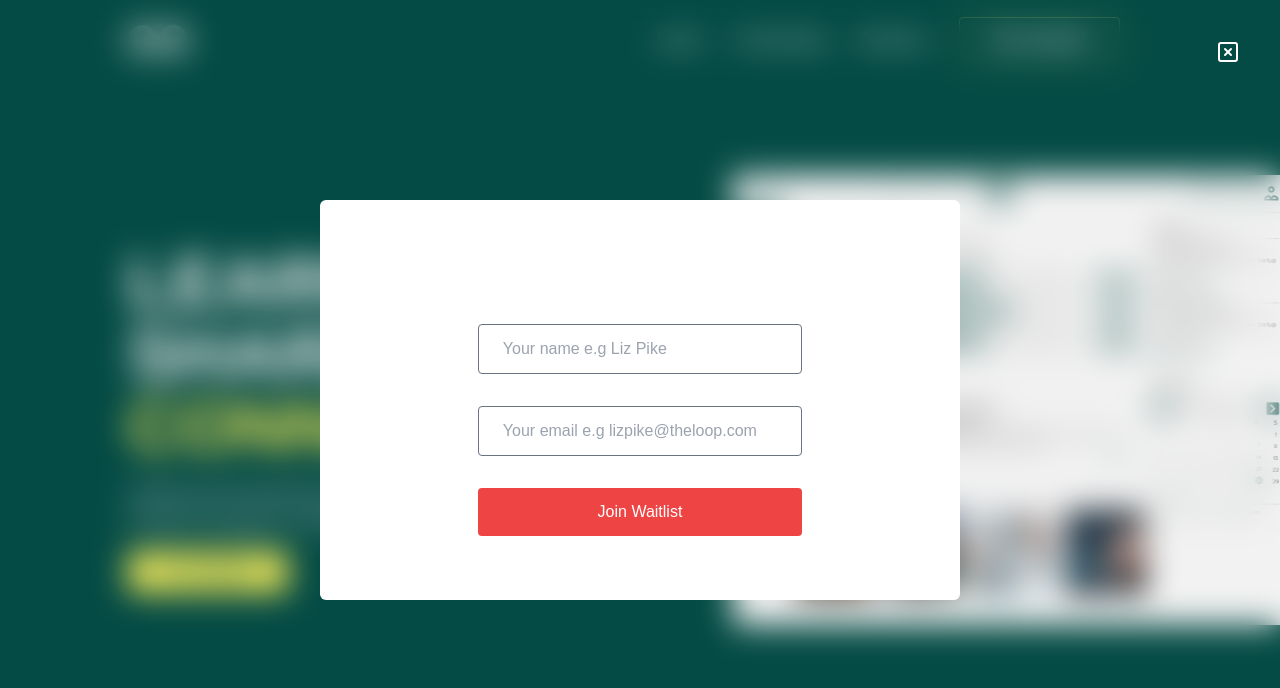
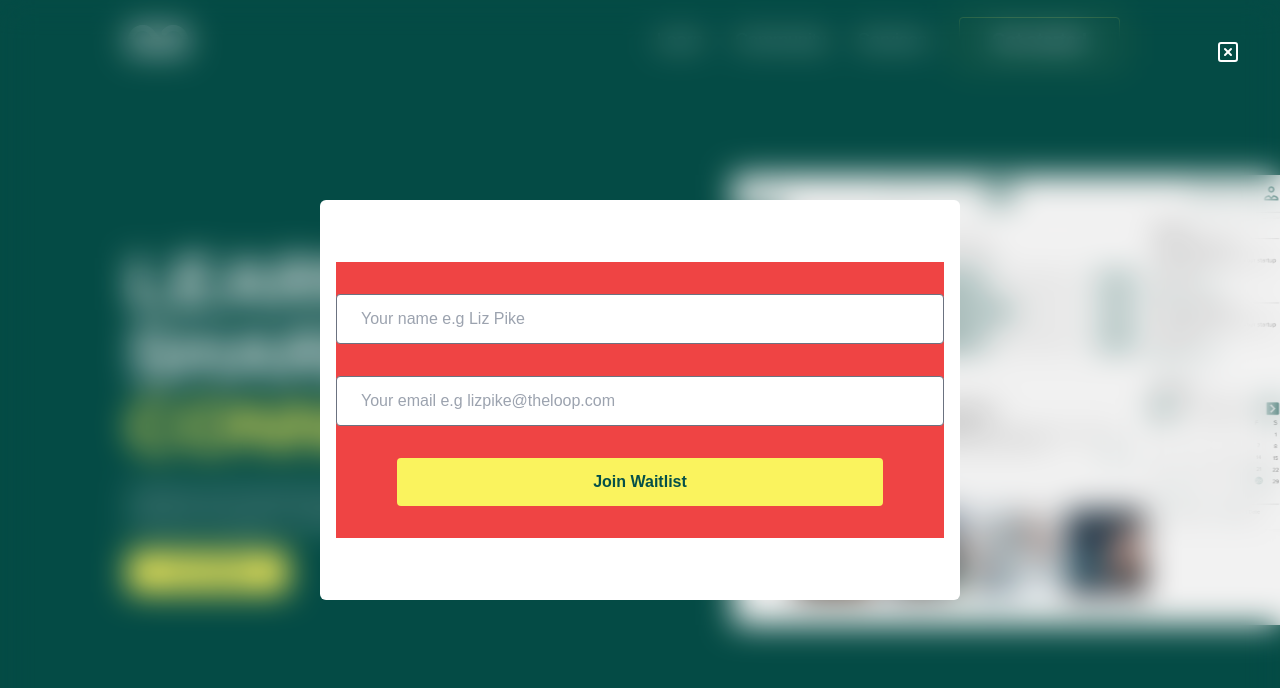
Before and after one commit to code-env/theloop, a Next.js app: page / in a window 1280 px wide. Both pictures are taken after a click on the button "Join Waitlist". Shown: the top 688 px of the page. Built offline with nearby package versions, Linux system fonts and the light colour scheme; a web font is replaced by a local one.

Commit message:
working the joinlist form

```diff
--- a/src/components/Hero.tsx
+++ b/src/components/Hero.tsx
@@ -55,25 +55,22 @@ const Hero = () => {
       <Modal isActive={isActive} setActive={setIsActive}>
         <Form
           onSubmit={handleSubmit(onSubmit)}
-          className="flex justify-evenly items-center flex-col z-[1001]"
+          className="flex justify-evenly items-center flex-col z-[1001] "
         >
-          <div className="scale-150">
-            <Logo />
-          </div>
-          <div className="flex flex-col justify-evenly items-center w-2/3 h-3/4">
+          <div className="flex flex-col justify-evenly items-center w-full bg-red-500 h-3/4">
             <Input
-              className="px-6 py-3 w-4/5 rounded"
+              className="px-6 py-3 w-full rounded"
               placeholder="Your name e.g Liz Pike"
               type="text"
               {...register("username")}
             />
             <Input
-              className="px-6 py-3 w-4/5 rounded"
+              className="px-6 py-3 w-full rounded"
               placeholder="Your email e.g lizpike@theloop.com"
               type="email"
               {...register("email")}
             />
-            <button className="bg-red-500 px-6 py-3 w-4/5 rounded">
+            <button className="bg-secondary text-primary font-semibold hover:bg-primary transition-all duration-300 hover:text-secondary px-6 py-3 w-4/5 rounded">
               Join Waitlist
             </button>
           </div>
--- a/src/components/ui/modal.tsx
+++ b/src/components/ui/modal.tsx
@@ -28,8 +28,8 @@ const Modal: FC<modal> = ({
         // this ugly trick is gonna bite in the ass
         // in the future
         // quick fix: please this should be changed later
-        if ((e.target as any).id == "modal") setActive(false)}
-        }
+        if ((e.target as any).id == "modal") setActive(false);
+      }}
     >
       <button
         className="absolute top-10 right-10"
```
